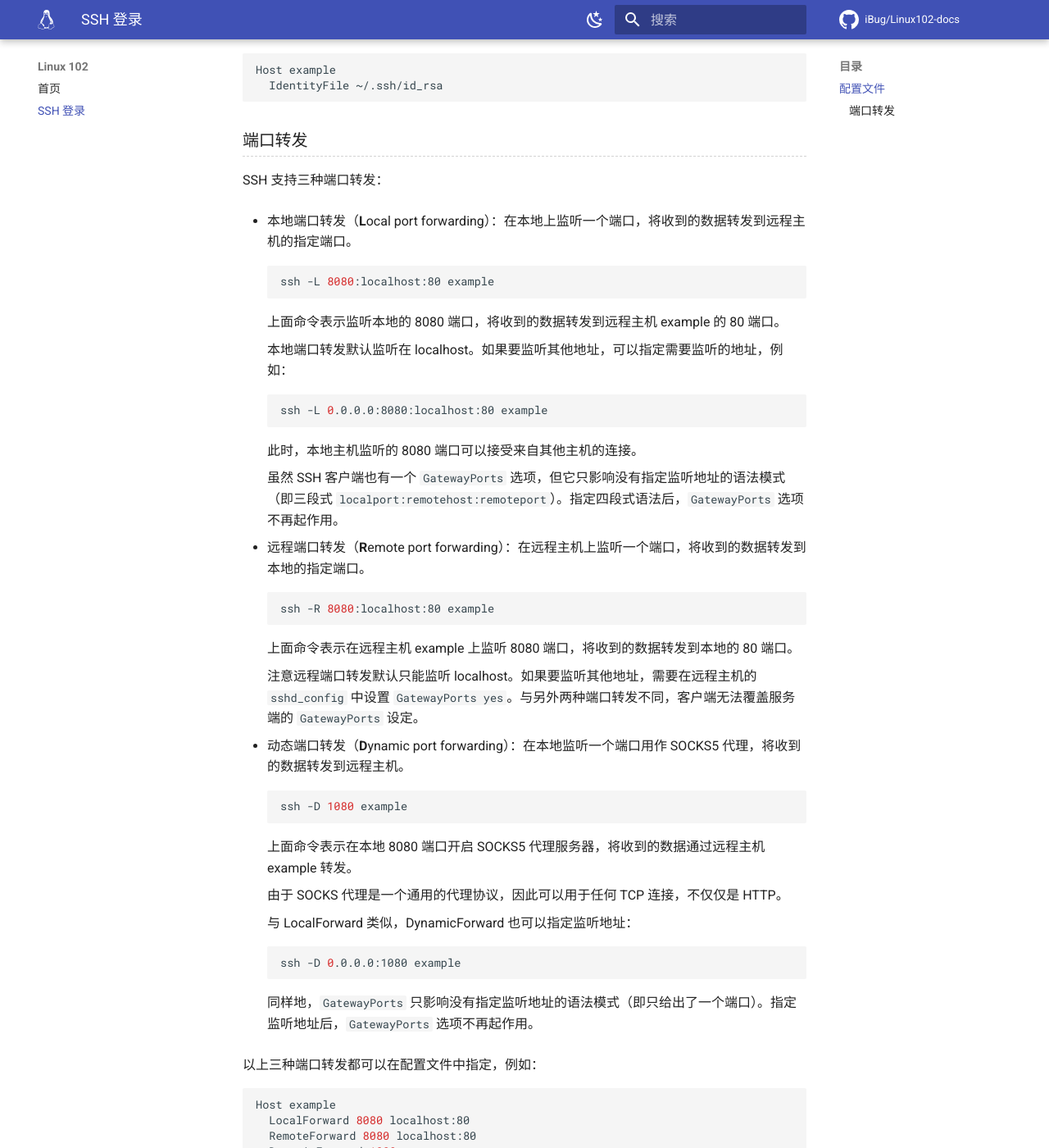
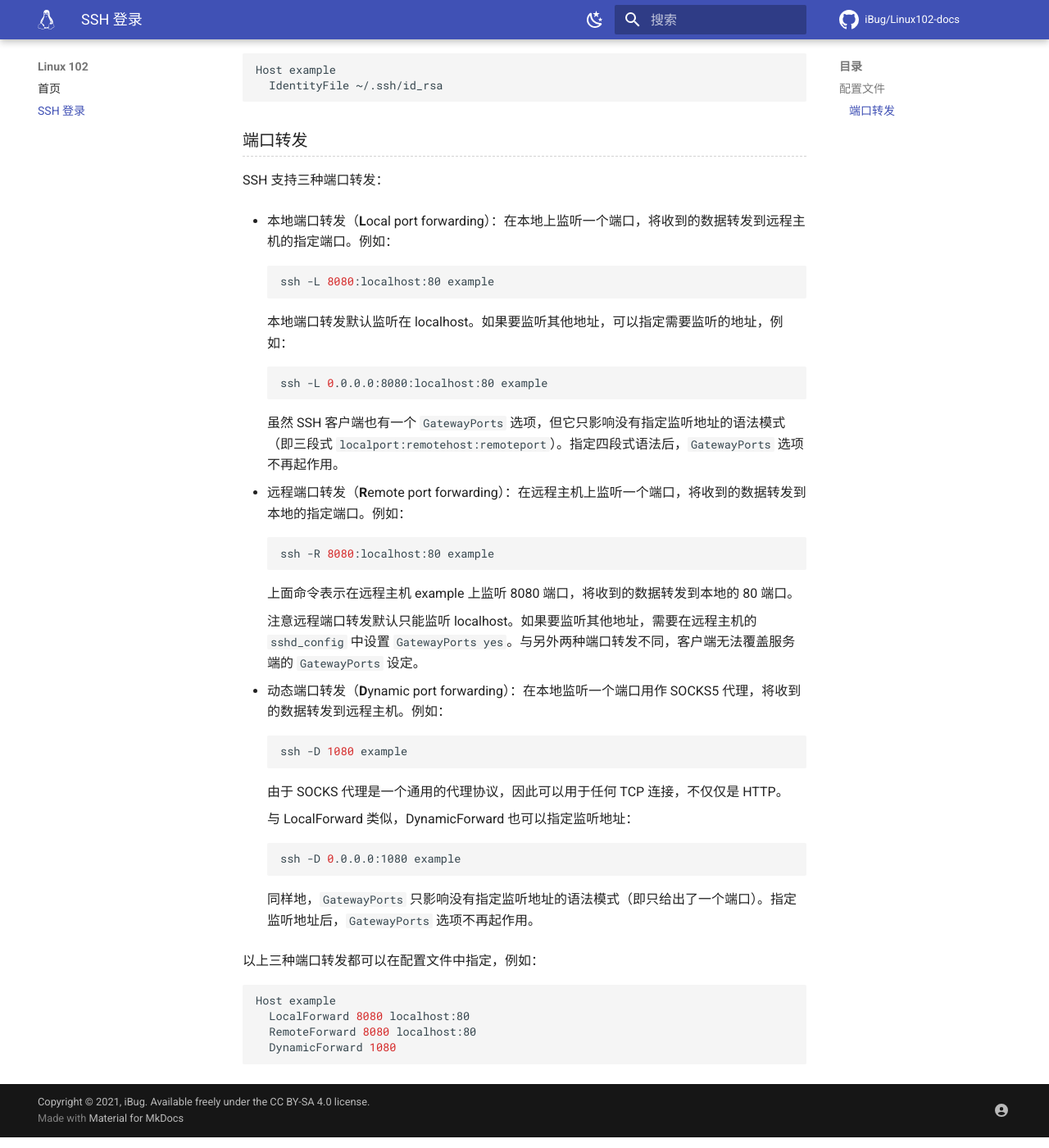
Before and after one commit to ustclug/Linux201-docs, an MkDocs documentation site: the page built from docs/ssh.md, in a window 1280 px wide and 1400 px high, scrolled down 795 px. Shown: the whole window at 82% size. Built offline with MkDocs 1.6.1 and Material for MkDocs 9.7.7, drawn with Linux system fonts in a browser that asks for light colours; comment, search, counter and statistics services are not loaded.

Commit message:
ssh: GPT sometimes too verbose

````diff
--- a/docs/ssh.md
+++ b/docs/ssh.md
@@ -34,13 +34,11 @@ Host example
 
 SSH 支持三种端口转发：
 
-- 本地端口转发（**L**ocal port forwarding）：在本地上监听一个端口，将收到的数据转发到远程主机的指定端口。
+- 本地端口转发（**L**ocal port forwarding）：在本地上监听一个端口，将收到的数据转发到远程主机的指定端口。例如：
 
     ```shell
     ssh -L 8080:localhost:80 example
     ```
-
-    上面命令表示监听本地的 8080 端口，将收到的数据转发到远程主机 example 的 80 端口。
 
     本地端口转发默认监听在 localhost。如果要监听其他地址，可以指定需要监听的地址，例如：
 
@@ -48,11 +46,9 @@ SSH 支持三种端口转发：
     ssh -L 0.0.0.0:8080:localhost:80 example
     ```
 
-    此时，本地主机监听的 8080 端口可以接受来自其他主机的连接。
-
     虽然 SSH 客户端也有一个 `GatewayPorts` 选项，但它只影响没有指定监听地址的语法模式（即三段式 `localport:remotehost:remoteport`）。指定四段式语法后，`GatewayPorts` 选项不再起作用。
 
-- 远程端口转发（**R**emote port forwarding）：在远程主机上监听一个端口，将收到的数据转发到本地的指定端口。
+- 远程端口转发（**R**emote port forwarding）：在远程主机上监听一个端口，将收到的数据转发到本地的指定端口。例如：
 
     ```shell
     ssh -R 8080:localhost:80 example
@@ -62,13 +58,11 @@ SSH 支持三种端口转发：
 
     注意远程端口转发默认只能监听 localhost。如果要监听其他地址，需要在远程主机的 `sshd_config` 中设置 `GatewayPorts yes`。与另外两种端口转发不同，客户端无法覆盖服务端的 `GatewayPorts` 设定。
 
-- 动态端口转发（**D**ynamic port forwarding）：在本地监听一个端口用作 SOCKS5 代理，将收到的数据转发到远程主机。
+- 动态端口转发（**D**ynamic port forwarding）：在本地监听一个端口用作 SOCKS5 代理，将收到的数据转发到远程主机。例如：
 
     ```shell
     ssh -D 1080 example
     ```
-
-    上面命令表示在本地 8080 端口开启 SOCKS5 代理服务器，将收到的数据通过远程主机 example 转发。
 
     由于 SOCKS 代理是一个通用的代理协议，因此可以用于任何 TCP 连接，不仅仅是 HTTP。
 
````
